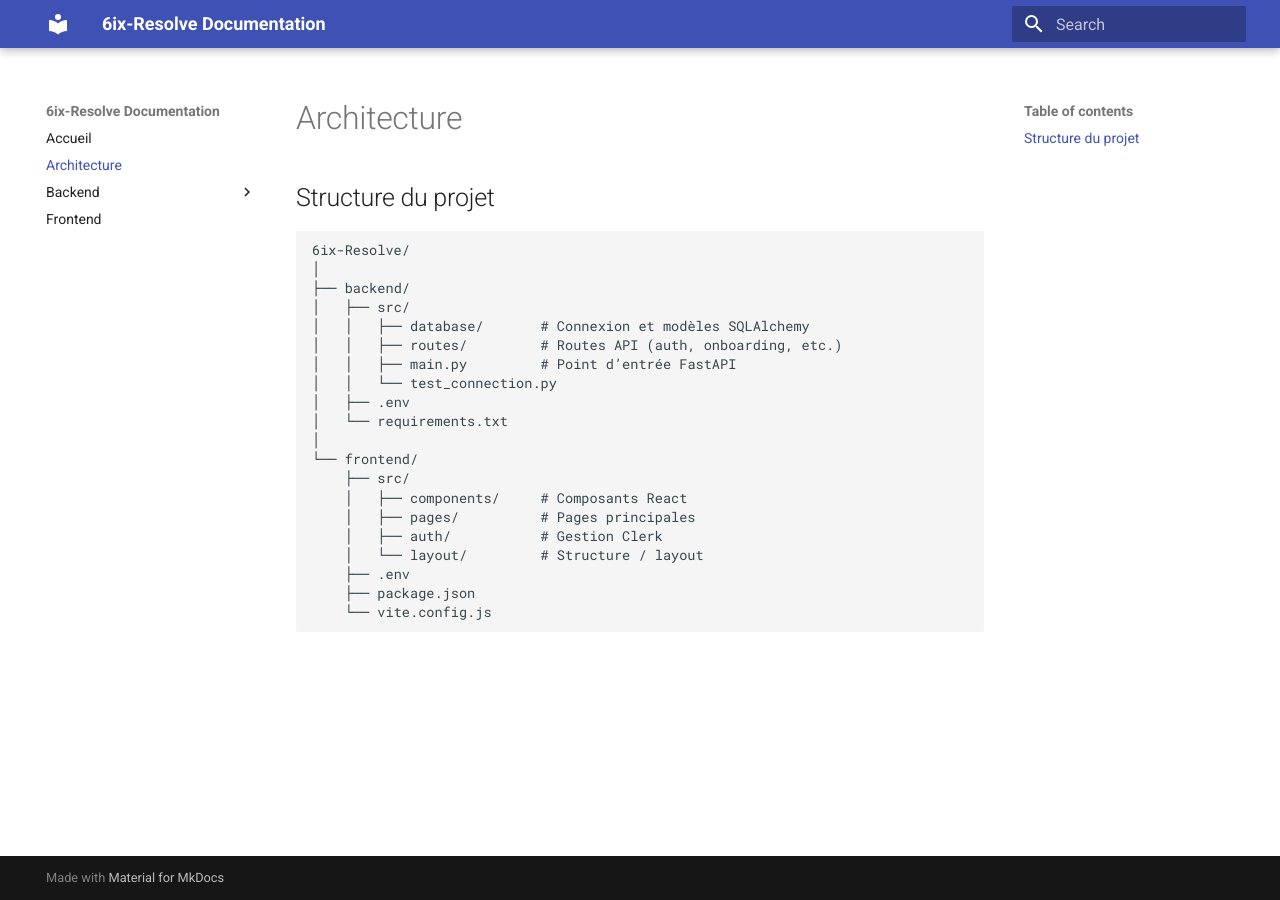
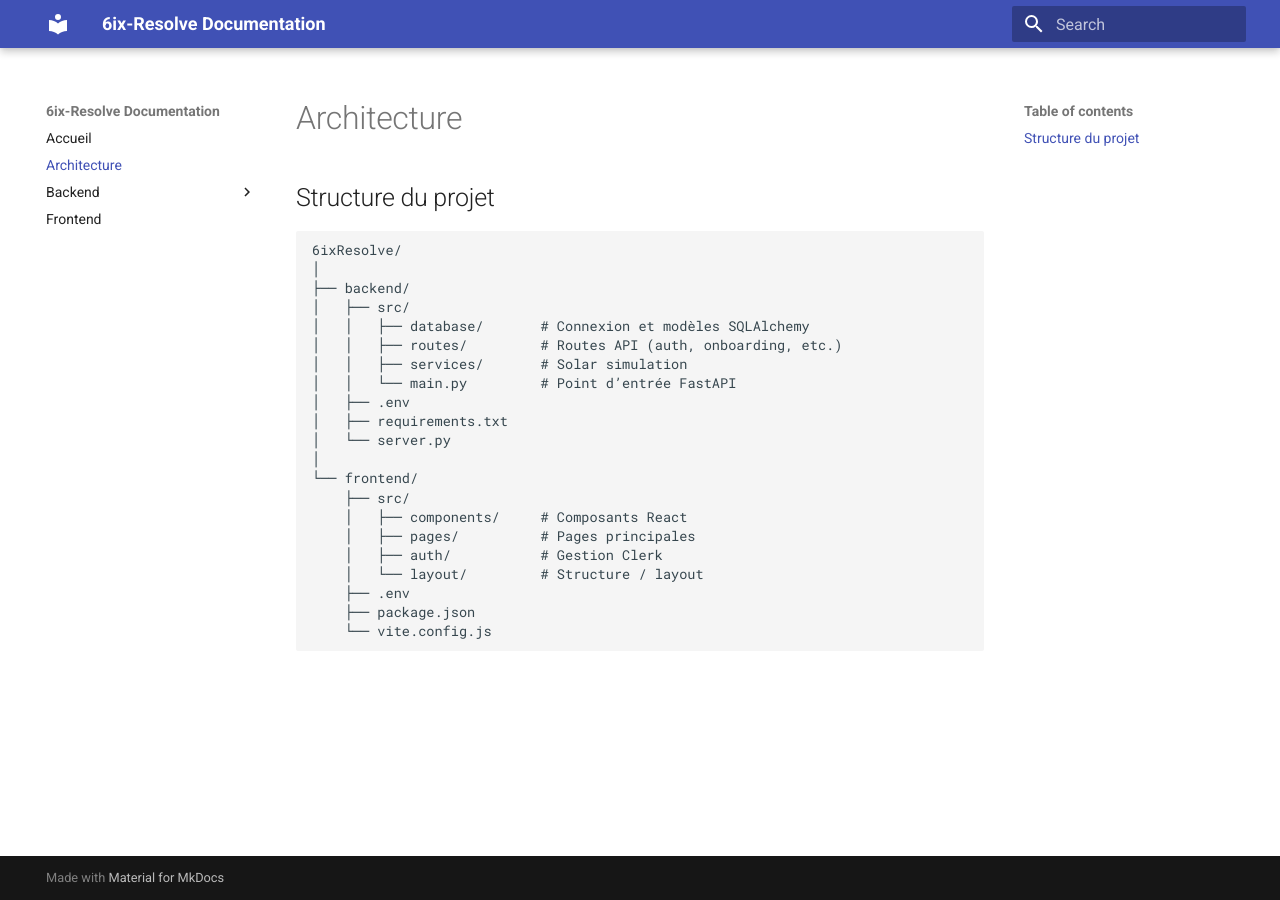
Before and after one commit to Ruvic007/6-resolve, an MkDocs documentation site: the page built from docs/architecture.md, in a window 1280 px wide. Built offline with MkDocs 1.6.1 and Material for MkDocs 9.7.7, drawn with Linux system fonts in a browser that asks for light colours.

````diff
--- a/docs/architecture.md
+++ b/docs/architecture.md
@@ -1,16 +1,17 @@
 ## Structure du projet
 
 ```
-6ix-Resolve/
+6ixResolve/
 │
 ├── backend/
 │   ├── src/
 │   │   ├── database/       # Connexion et modèles SQLAlchemy
 │   │   ├── routes/         # Routes API (auth, onboarding, etc.)
-│   │   ├── main.py         # Point d’entrée FastAPI
-│   │   └── test_connection.py
+│   │   ├── services/       # Solar simulation
+│   │   └── main.py         # Point d’entrée FastAPI
 │   ├── .env
-│   └── requirements.txt
+│   ├── requirements.txt
+│   └── server.py
 │
 └── frontend/
     ├── src/
````
Also changed, not shown: README.md (+13 -0 lines), 2 other files.
